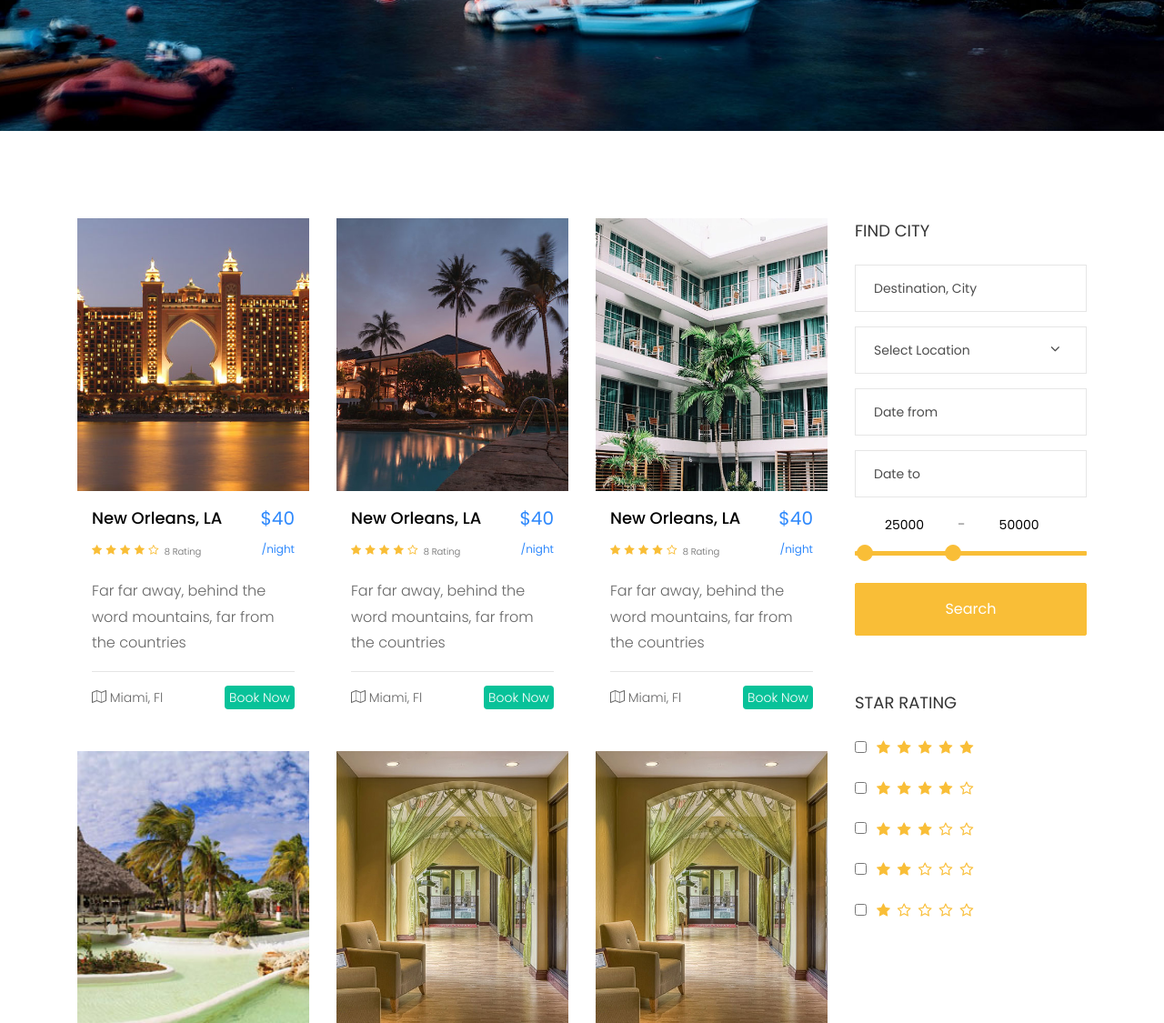
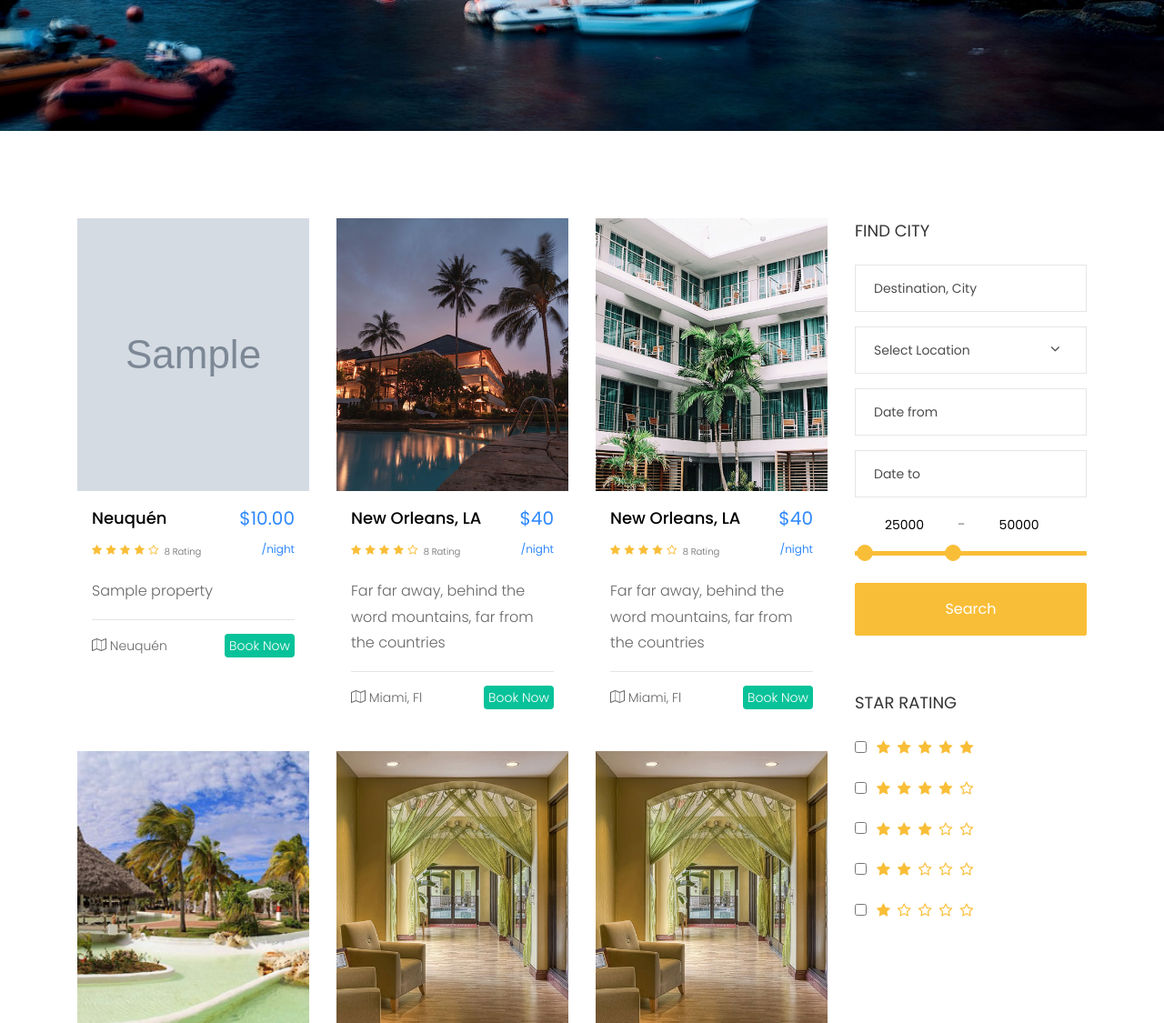
Before and after one commit to Maurogch/airvnv, a Django app: page /renting/ in a window 1280 px wide. Shown: the part 656-1781 px from the top of the page at 91% size. Run offline with Django 3.2, Linux system fonts and the light colour scheme; data comes from the database, SQL or seed files in the repository; tables that the repository leaves empty hold one stand-in row (values such as "Sample post"); grey boxes marked "Sample" are stand-in pictures; some libraries are stand-ins or nearby versions; some web fonts are replaced.

Commit message:
Image uploading and use in templates working

```diff
--- a/airvnv/settings.py
+++ b/airvnv/settings.py
@@ -27,6 +27,8 @@ DEBUG = True
 
 ALLOWED_HOSTS = []
 
+MEDIA_URL = 'media/'
+MEDIA_ROOT = os.path.join(BASE_DIR, 'media')
 
 # Application definition
 
--- a/airvnv/urls.py
+++ b/airvnv/urls.py
@@ -17,6 +17,7 @@ from django.contrib import admin
 from django.urls import include, path
 from django.shortcuts import redirect
 
+
 urlpatterns = [
     path('', lambda request: redirect('renting/', permanent=False)),  # Default route go to renting app
     path('renting/', include('renting.urls')),
--- a/renting/models.py
+++ b/renting/models.py
@@ -21,15 +21,25 @@ class Host(User):
         verbose_name_plural = 'Anfitriones'
 
 
+# Used to set path to imagefield by username
+def make_file_path(instance, filename):
+    user = instance.host.username
+    path = f'images/{user}/{filename}'
+
+    return path
+
+
 class Property(models.Model):
+    host = models.ForeignKey(Host, on_delete=models.PROTECT)
     title = models.fields.CharField(blank=False, max_length=255)
     description = models.fields.TextField(blank=False)
     max_guests = models.fields.IntegerField(blank=False)
     # How to set imagefiled: https://coderwall.com/p/bz0sng/simple-django-image-upload-to-model-imagefield
-    img = models.ImageField(upload_to='static/reting/images')
+    # https://docs.djangoproject.com/en/2.2/faq/usage/
+    # Using external function make_file_path to get username, otherwise you cant get atts from foreign key
+    img = models.ImageField(upload_to=make_file_path)
     price = models.fields.DecimalField(max_digits=8, decimal_places=2)
     city = models.ForeignKey(City, on_delete=models.PROTECT)
-    host = models.ForeignKey(Host, on_delete=models.PROTECT)
     # There is an implicit list of RentDate here, accessed with rentdate_set
 
     class Meta:
--- a/renting/urls.py
+++ b/renting/urls.py
@@ -1,5 +1,7 @@
 from django.urls import path
 from . import views
+from django.conf.urls.static import static
+from django.conf import settings
 
 
 app_name = 'renting'
@@ -7,4 +9,4 @@ urlpatterns = [
     path('', views.index, name='index'),
     path('city/<int:city_id>', views.city, name='city'),
     path('city/', views.citys, name='city')
-]
+] + static(settings.MEDIA_URL, document_root=settings.MEDIA_ROOT)
--- a/renting/views.py
+++ b/renting/views.py
@@ -5,8 +5,9 @@ from .models import *
 
 
 def index(request):
-    # return HttpResponse("Hello world, from default view index")
-    return render(request, 'renting/index.html', {})
+    # properties = Property.objects.all()
+    property1 = get_object_or_404(Property, pk=1)
+    return render(request, 'renting/index.html', {'property': property1})
 
 
 def city1(request, city_id):
--- a/templates/renting/index.html
+++ b/templates/renting/index.html
@@ -150,7 +150,7 @@
           	<div class="row">
 		    			<div class="col-sm col-md-6 col-lg-4 ftco-animate">
 		    				<div class="destination">
-		    					<a href="#" class="img img-2 d-flex justify-content-center align-items-center" style="background-image: url({% static 'renting/images/hotel-1.jpg' %});">
+		    					<a href="#" class="img img-2 d-flex justify-content-center align-items-center" style="background-image: url({{ property.img.url }});">
 		    						<div class="icon d-flex justify-content-center align-items-center">
 		    							<span class="icon-link"></span>
 		    						</div>
@@ -158,7 +158,7 @@
 		    					<div class="text p-3">
 		    						<div class="d-flex">
 		    							<div class="one">
-				    						<h3><a href="#">New Orleans, LA</a></h3>
+				    						<h3><a href="#">{{ property.city.name }}</a></h3>
 				    						<p class="rate">
 				    							<i class="icon-star"></i>
 				    							<i class="icon-star"></i>
@@ -169,13 +169,13 @@
 				    						</p>
 			    						</div>
 			    						<div class="two">
-			    							<span class="price per-price">$40<br><small>/night</small></span>
+			    							<span class="price per-price">${{ property.price }}<br><small>/night</small></span>
 		    							</div>
 		    						</div>
-		    						<p>Far far away, behind the word mountains, far from the countries</p>
+		    						<p>{{ property.title }}</p>
 		    						<hr>
 		    						<p class="bottom-area d-flex">
-		    							<span><i class="icon-map-o"></i> Miami, Fl</span>
+		    							<span><i class="icon-map-o"></i> {{ property.city.name }}</span>
 		    							<span class="ml-auto"><a href="#">Book Now</a></span>
 		    						</p>
 		    					</div>
```
